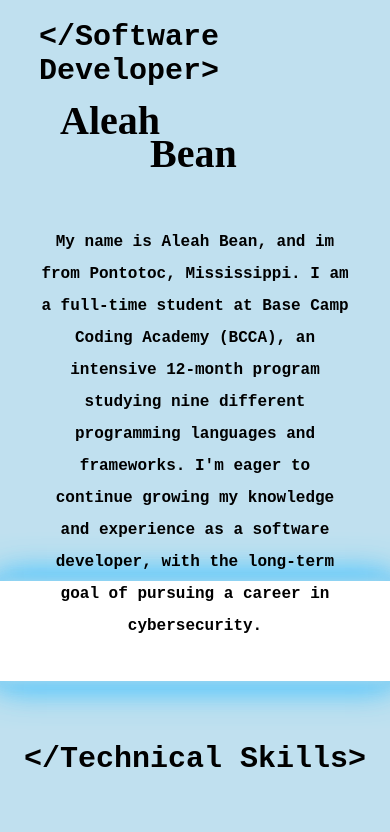
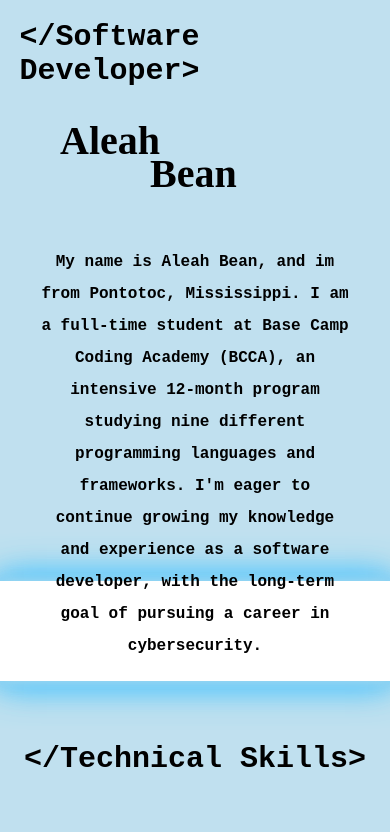
Before and after one commit to Abean16/Portfolio, a plain HTML site: page index.html in a window 390 px wide. Shown: the top 832 px of the page. Drawn offline with Linux system fonts and the light colour scheme.

Commit message:
mobile response

```diff
--- a/style.css
+++ b/style.css
@@ -381,8 +381,9 @@
 
     .heading1{
         font-size: 30px;
-        margin-left: 10%;
-        margin-right: 10%;
+        margin-left: 5%;
+        margin-right: 5%;
+        padding-bottom: 5%;
     }
 
     .heading2{
@@ -401,6 +402,7 @@
         margin-left: 10%;
         text-align: center;
         padding-top: 10%;
+        padding-bottom: 20%;
     }
 
     .white-bar{
```
